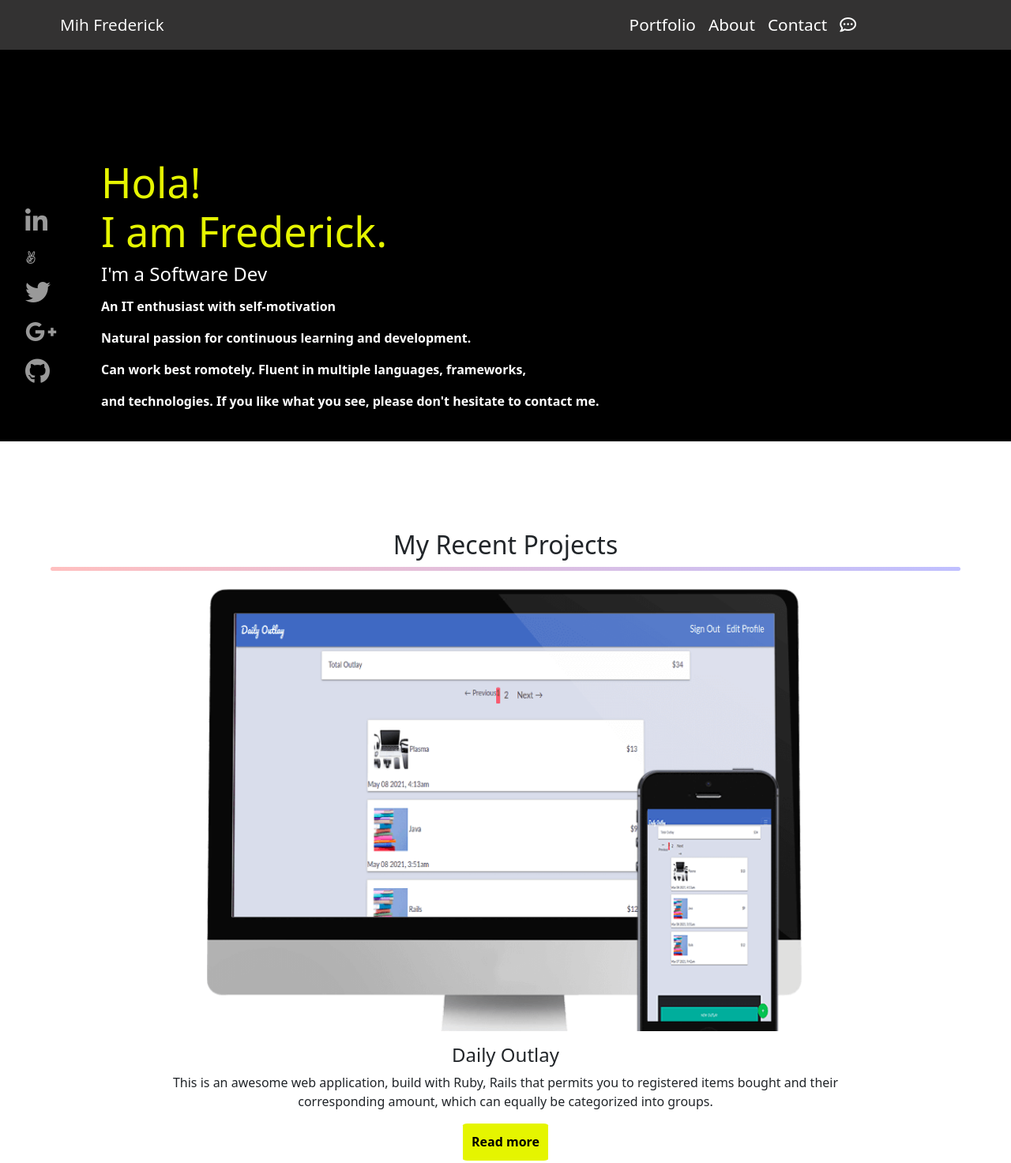
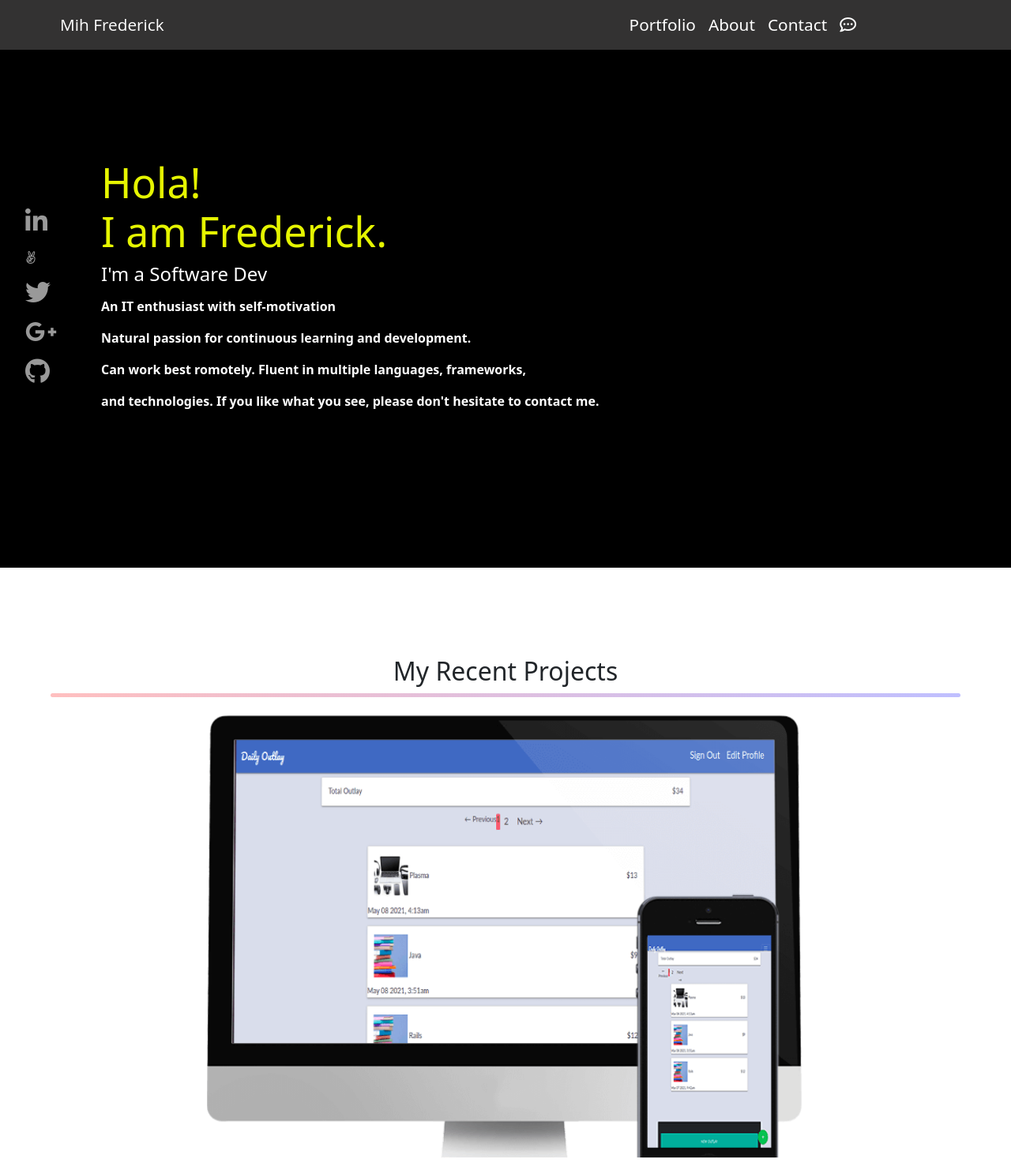
Before and after one commit to FrederickMih/Mih_Frederick, a website: page index.html in a window 1280 px wide. Shown: the top 1473 px of the page at 79% size. Drawn offline with nearby package versions, Linux system fonts and the light colour scheme; files whose address does not match are found by name.

Commit message:
Increase height of the home section

```diff
--- a/_projects.scss
+++ b/_projects.scss
@@ -29,7 +29,7 @@ hr {
     margin: 0 auto;
     width: 100%;
     position: relative;
-    margin-bottom: 10rem;
+    margin-bottom: 13rem;
 }
 
 .daily-outlay {
--- a/main.scss
+++ b/main.scss
@@ -18,7 +18,7 @@ html {
  // home page section
 
  .home-section {
-    height: 30rem;
+    height: 40rem;
  }
 
  .social-link {
```
Also changed, not shown: assets/css/main.css.
